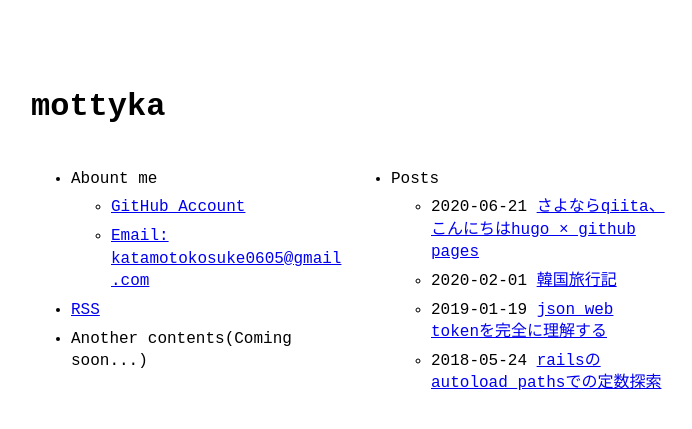
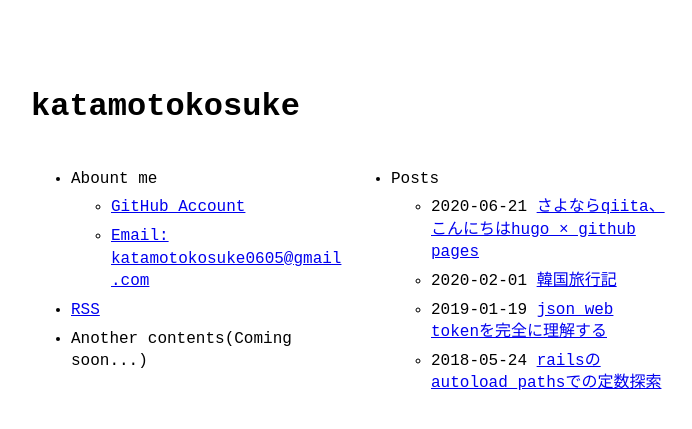
Before and after one commit to katamotokosuke/katamotokosuke.github.io, a Jekyll site: the page built from index.markdown, in a window 1280 px wide. Shown: the top 429 px of the page, without its empty margins (289-981 px from the left). Built offline with Jekyll 4.4.1, drawn with Linux system fonts in a browser that asks for light colours.

Commit message:
change site name

```diff
--- a/_config.yml
+++ b/_config.yml
@@ -1,4 +1,4 @@
-title: mottyka
+title: katamotokosuke
 author: Kosuke Katamoto
 email: katamotokosuke0605@gmail.com
 description: >
```
Also changed, not shown: README.md.
